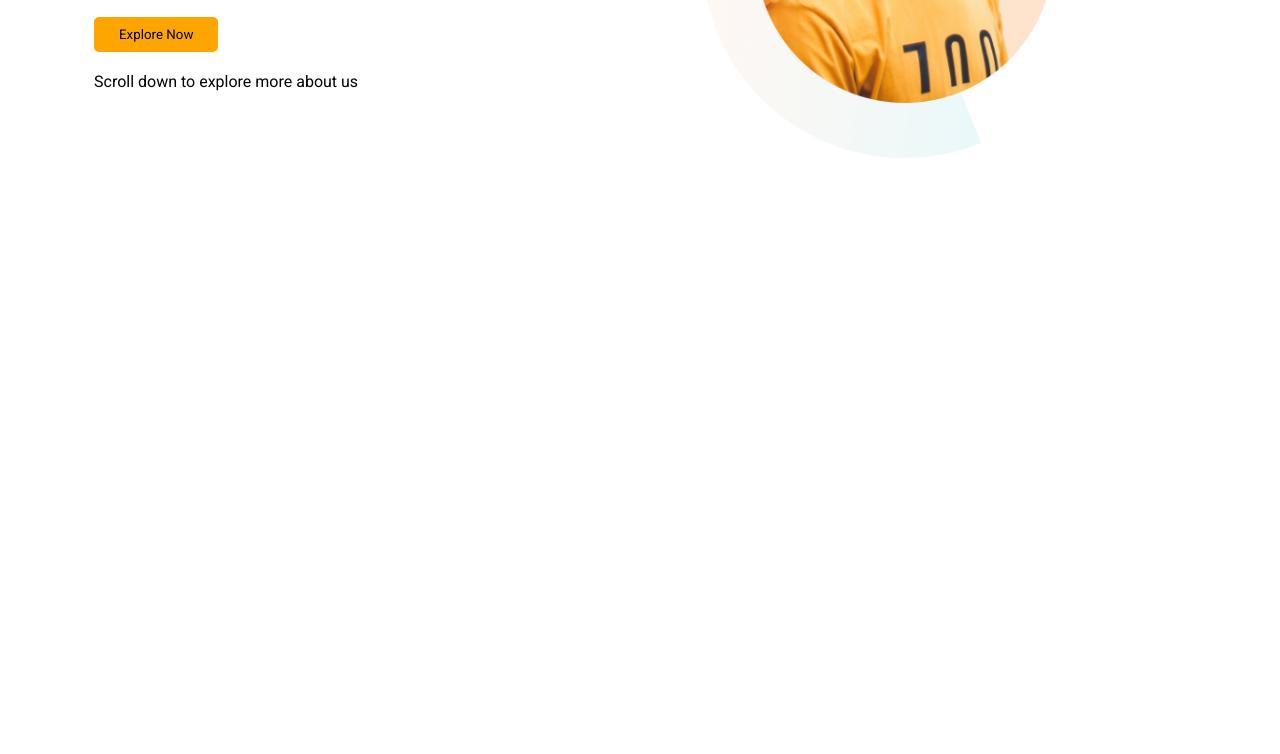
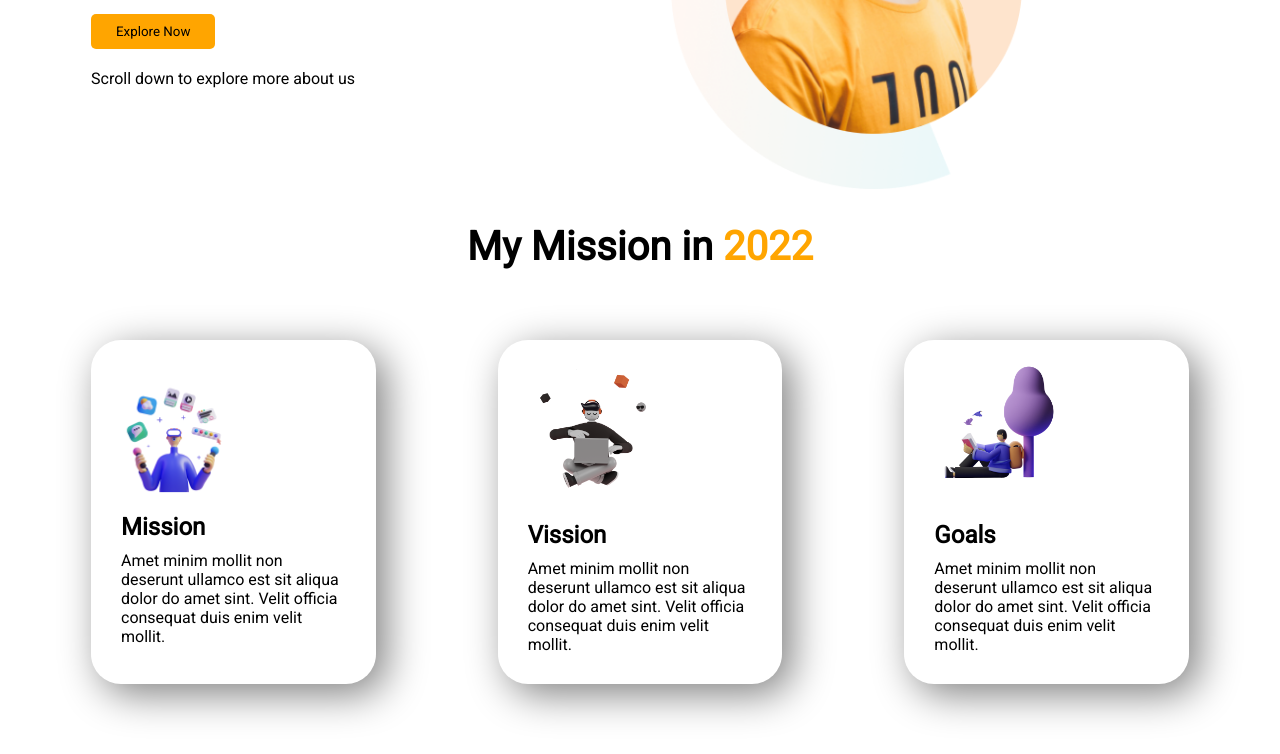
Before and after one commit to mdsoliman-byte/my-first-mission, a plain HTML site: page index.html in a window 1280 px wide. Shown: the part 358-1112 px from the top of the page. Before the commit the page ends 800 px from the top, so only its background shows below. Drawn offline with Linux system fonts and the light colour scheme; a web font is replaced by a local one.

Commit message:
body one done

```diff
--- a/css/style.css
+++ b/css/style.css
@@ -14,17 +14,20 @@
 .mission-color {
   color: orange;
 }
-
-.header-section {
+#flexible {
   display: flex;
+  padding: 30px;
 }
+/* .common-p {
+  margin-top: 20px;
+  margin-bottom: 10px;
+} */
 .header-section p {
   margin-top: 20px;
   margin-bottom: 20px;
 }
 .header-section-left {
   width: 50%;
-  padding: 30px;
   margin-left: 5%;
   margin-top: 5%;
 }
@@ -40,3 +43,27 @@
   width: 70%;
 }
 /* Header Section End */
+/* body Section One Start */
+.body-title {
+  text-align: center;
+  font-size: 40px;
+  margin-bottom: 40px;
+}
+.column {
+  padding: 20px;
+  box-shadow: 10px 10px 40px gray;
+  border-radius: 30px;
+  margin-left: 5%;
+  margin-right: 5%;
+  margin-bottom: 40px;
+}
+.column img {
+  width: 60%;
+}
+.column h1 {
+  margin: 10px;
+}
+.column p {
+  margin: 10px;
+}
+/* Body Section One End */
--- a/index.html
+++ b/index.html
@@ -15,13 +15,13 @@
   </head>
   <body>
     <!-- Header Section start -->
-    <section class="header-section">
+    <section class="header-section" id="flexible">
       <div class="header-section-left">
         <div class="header-title">
           <h1>Stay Focused on</h1>
           <h1><span class="mission-color">Mission 2022</span></h1>
         </div>
-        <p>
+        <p class="common-p">
           Lorem ipsum dolor sit amet consectetur adipisicing elit. Velit,
           commodi. Placeat aperiam ipsa voluptate numquam, facilis nemo nesciunt
           commodi quis! Pariatur hic blanditiis magnam libero, explicabo
@@ -37,11 +37,38 @@
       </div>
     </section>
     <!-- Header Section End -->
-    <!-- BodY Section start -->
+    <!-- BodY Section one start -->
     <section class="body-section">
-      <div class="body-section-lift"></div>
-      <div class="body-section-right"></div>
+      <h1 class="body-title">
+        My Mission in <span class="mission-color">2022</span>
+      </h1>
+      <div id="flexible">
+        <div class="column">
+          <img src="/pictures/illustrator-1.png" alt="" />
+          <h1>Mission</h1>
+          <p>
+            Amet minim mollit non deserunt ullamco est sit aliqua dolor do amet
+            sint. Velit officia consequat duis enim velit mollit.
+          </p>
+        </div>
+        <div class="column">
+          <img src="/pictures/illustrator-2.png" alt="" />
+          <h1>Vission</h1>
+          <p>
+            Amet minim mollit non deserunt ullamco est sit aliqua dolor do amet
+            sint. Velit officia consequat duis enim velit mollit.
+          </p>
+        </div>
+        <div class="column">
+          <img src="/pictures/illustrator-3.png" alt="" />
+          <h1>Goals</h1>
+          <p>
+            Amet minim mollit non deserunt ullamco est sit aliqua dolor do amet
+            sint. Velit officia consequat duis enim velit mollit.
+          </p>
+        </div>
+      </div>
     </section>
-    <!-- BodY Section End -->
+    <!-- BodY Section one End -->
   </body>
 </html>
```
